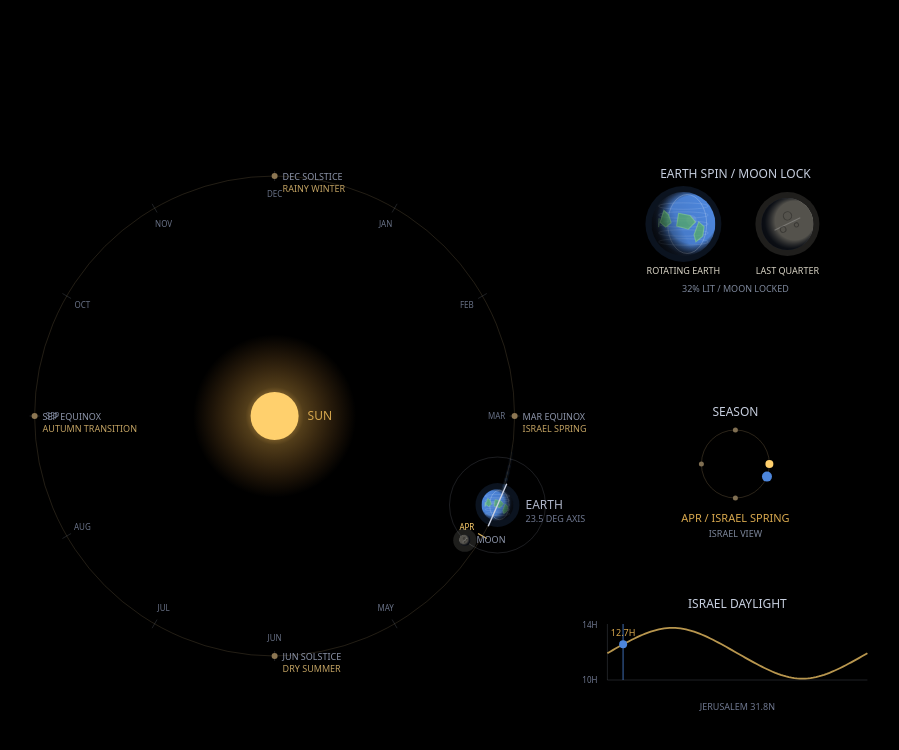
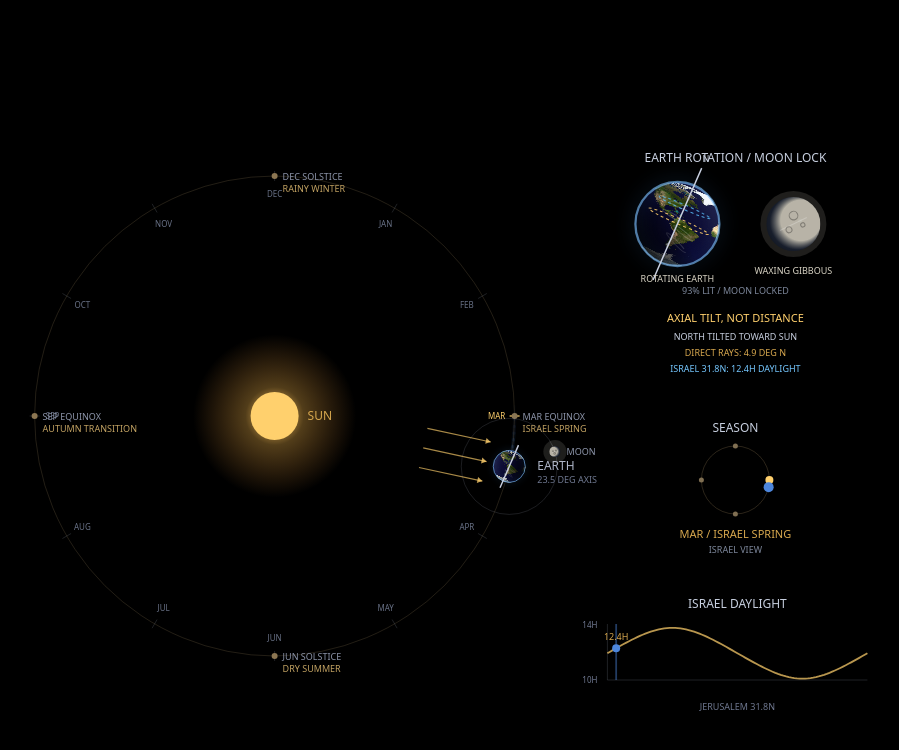
Before and after one commit to OrelMag/SolarSystemWallpaper, a plain HTML site: page EarthMoonSeasons/index.html in a window 1280 px wide. Shown: the whole page, without its empty margins (263-1162 px from the left). Drawn offline with Linux system fonts and the light colour scheme.

Commit message:
Make Earth seasons wallpaper more realistic

```diff
--- a/EarthMoonSeasons/LivelyInfo.json
+++ b/EarthMoonSeasons/LivelyInfo.json
@@ -3,9 +3,9 @@
   "Title": "Earth Moon Seasons",
   "Thumbnail": null,
   "Preview": null,
-  "Desc": "Stylized animated Sun-Earth-Moon wallpaper showing moon phases, rotating Earth, Israel seasons, and Jerusalem daylight hours.",
+  "Desc": "Animated Sun-Earth-Moon wallpaper with NASA Blue Marble imagery, moon phases, axial tilt, Israel seasons, and Jerusalem daylight hours.",
   "Author": "Codex",
-  "License": "MIT",
+  "License": "MIT code; NASA imagery used under NASA media guidelines",
   "Contact": null,
   "Type": 1,
   "FileName": "index.html",
--- a/EarthMoonSeasons/index.html
+++ b/EarthMoonSeasons/index.html
@@ -27,6 +27,8 @@
   const TAU = Math.PI * 2;
   const canvas = document.getElementById("space");
   const ctx = canvas.getContext("2d");
+  const earthTexture = new Image();
+  earthTexture.src = "earth-blue-marble.png";
   let w = 0, h = 0, dpr = 1, unit = 1;
 
   const seasons = [
@@ -43,7 +45,7 @@
   ];
   const israelLat = 31.8 * Math.PI / 180;
   const axisTilt = 23.5 * Math.PI / 180;
-  const yearSpeed = 0.45;
+  const yearDuration = 45 * 60 * 1000;
   const earthDaysPerYear = 365.25;
   const moonOrbitsPerYear = 13.37;
 
@@ -119,62 +121,61 @@
   }
 
   function drawEarthSurface(x, y, r, spin) {
-    const land = [
-      [[-2.75, -0.05], [-2.48, -0.28], [-2.18, -0.12], [-2.06, 0.22], [-2.34, 0.43], [-2.66, 0.28]],
-      [[-1.72, 0.55], [-1.25, 0.36], [-1.08, 0.05], [-1.36, -0.12], [-1.78, 0.06]],
-      [[-0.78, 0.42], [-0.28, 0.33], [-0.06, 0.08], [-0.36, -0.20], [-0.84, -0.08]],
-      [[0.10, 0.08], [0.42, -0.10], [0.50, -0.48], [0.18, -0.74], [-0.08, -0.42]],
-      [[0.82, 0.46], [1.28, 0.35], [1.50, 0.08], [1.20, -0.08], [0.76, 0.12]],
-      [[1.86, -0.24], [2.24, -0.34], [2.48, -0.14], [2.24, 0.08], [1.90, 0.00]]
-    ];
     ctx.save();
+    ctx.translate(x, y);
+    ctx.rotate(axisTilt);
     ctx.beginPath();
-    ctx.arc(x, y, r, 0, TAU);
+    ctx.arc(0, 0, r, 0, TAU);
     ctx.clip();
-    ctx.strokeStyle = "rgba(210,230,255,0.20)";
-    ctx.lineWidth = 0.8;
-    for (let i = -2; i <= 2; i++) {
-      ctx.beginPath();
-      ctx.ellipse(x, y + i * r * 0.28, r * 0.78, r * 0.10, 0, 0, TAU);
-      ctx.stroke();
+
+    if (earthTexture.complete && earthTexture.naturalWidth) {
+      const slices = Math.max(20, Math.ceil(r * 1.6));
+      for (let i = 0; i < slices; i++) {
+        const left = -1 + i * 2 / slices;
+        const right = -1 + (i + 1) * 2 / slices;
+        const longitude = Math.asin((left + right) / 2);
+        const sourceX = Math.min(earthTexture.naturalWidth - 1, Math.floor(norm(spin + longitude) / TAU * earthTexture.naturalWidth));
+        ctx.drawImage(earthTexture, sourceX, 0, 1, earthTexture.naturalHeight, left * r, -r, (right - left) * r + 1, r * 2);
+      }
+    } else {
+      const ocean = ctx.createRadialGradient(-r * 0.35, -r * 0.4, 1, 0, 0, r * 1.2);
+      ocean.addColorStop(0, "#3988c8");
+      ocean.addColorStop(1, "#071b32");
+      ctx.fillStyle = ocean;
+      ctx.fillRect(-r, -r, r * 2, r * 2);
+      ctx.strokeStyle = "rgba(210,230,255,0.16)";
+      for (let i = -2; i <= 2; i++) {
+        ctx.beginPath();
+        ctx.ellipse(0, i * r * 0.28, r * 0.78, r * 0.08, 0, 0, TAU);
+        ctx.stroke();
+      }
     }
 
-    ctx.strokeStyle = "rgba(255,255,255,0.28)";
-    ctx.beginPath();
-    ctx.ellipse(x + Math.sin(spin) * r * 0.22, y, Math.abs(Math.cos(spin)) * r * 0.72, r * 0.92, 0, 0, TAU);
-    ctx.stroke();
-
-    for (const shape of land) {
-      let started = false;
+    ctx.strokeStyle = "rgba(255,255,255,0.20)";
+    ctx.lineWidth = Math.max(0.7, r * 0.025);
+    ctx.lineCap = "round";
+    for (let i = 0; i < 4; i++) {
       ctx.beginPath();
-      for (const [lon0, lat] of shape) {
-        const lon = lon0 + spin;
-        const visible = Math.cos(lon) * Math.cos(lat);
-        if (visible < -0.08) {
-          started = false;
-          continue;
-        }
-        const px = x + Math.sin(lon) * Math.cos(lat) * r * 0.78;
-        const py = y - Math.sin(lat) * r * 0.82;
-        if (!started) {
-          ctx.moveTo(px, py);
-          started = true;
-        } else {
-          ctx.lineTo(px, py);
-        }
-      }
-      ctx.closePath();
-      ctx.fillStyle = "rgba(92, 184, 106, 0.72)";
-      ctx.fill();
-      ctx.strokeStyle = "rgba(154, 226, 152, 0.52)";
-      ctx.lineWidth = Math.max(0.8, r * 0.035);
+      ctx.ellipse(Math.sin(spin * 0.13 + i * 1.7) * r * 0.28, (i - 1.5) * r * 0.28, r * (0.22 + i * 0.035), r * 0.045, i * 0.13, 0.15, Math.PI * 1.75);
       ctx.stroke();
     }
     ctx.restore();
   }
 
-  function drawEarth(x, y, r, lightAngle, spin) {
-    litBody(x, y, r, lightAngle, "#4d86dc", "#061220");
+  function drawLatitude(x, y, r, latitude, color) {
+    ctx.save();
+    ctx.translate(x, y);
+    ctx.rotate(axisTilt);
+    ctx.beginPath();
+    ctx.ellipse(0, -Math.sin(latitude) * r * 0.82, Math.cos(latitude) * r * 0.78, Math.max(1, Math.cos(latitude) * r * 0.065), 0, 0, TAU);
+    ctx.strokeStyle = color;
+    ctx.lineWidth = Math.max(1, r * 0.025);
+    ctx.setLineDash([3, 3]);
+    ctx.stroke();
+    ctx.restore();
+  }
+
+  function drawEarth(x, y, r, lightAngle, spin, declination, showLatitudes = false) {
     drawEarthSurface(x, y, r, spin);
     ctx.save();
     ctx.beginPath();
@@ -184,12 +185,28 @@
       x + Math.cos(lightAngle) * r, y + Math.sin(lightAngle) * r,
       x - Math.cos(lightAngle) * r, y - Math.sin(lightAngle) * r
     );
-    shadow.addColorStop(0, "rgba(0,0,0,0)");
-    shadow.addColorStop(0.55, "rgba(0,0,0,0.08)");
-    shadow.addColorStop(1, "rgba(0,0,0,0.68)");
+    shadow.addColorStop(0, "rgba(255,255,255,0.08)");
+    shadow.addColorStop(0.48, "rgba(0,0,0,0.02)");
+    shadow.addColorStop(0.66, "rgba(0,0,0,0.42)");
+    shadow.addColorStop(1, "rgba(0,0,0,0.92)");
     ctx.fillStyle = shadow;
     ctx.fillRect(x - r, y - r, r * 2, r * 2);
     ctx.restore();
+
+    ctx.save();
+    ctx.shadowBlur = r * 0.42;
+    ctx.shadowColor = "rgba(81, 166, 255, 0.65)";
+    ctx.strokeStyle = "rgba(126, 194, 255, 0.62)";
+    ctx.lineWidth = Math.max(1, r * 0.055);
+    ctx.beginPath();
+    ctx.arc(x, y, r, 0, TAU);
+    ctx.stroke();
+    ctx.restore();
+
+    if (showLatitudes) {
+      drawLatitude(x, y, r, israelLat, "rgba(92, 194, 255, 0.80)");
+      drawLatitude(x, y, r, declination, "rgba(255, 208, 109, 0.88)");
+    }
   }
 
   function drawMoonSurface(x, y, r, faceAngle) {
@@ -231,11 +248,17 @@
     return months[Math.floor((norm(year) + TAU / 24) / (TAU / 12)) % 12][0];
   }
 
+  function solarDeclination(year) {
+    return axisTilt * Math.sin(year);
+  }
+
   function daylightHours(year) {
-    const declination = axisTilt * Math.sin(year);
+    const declination = solarDeclination(year);
     const hourAngle = Math.acos(Math.max(-1, Math.min(1, -Math.tan(israelLat) * Math.tan(declination))));
     return 24 * hourAngle / Math.PI;
   }
+
+  console.assert(solarDeclination(Math.PI / 2) > 0 && daylightHours(Math.PI / 2) > daylightHours(Math.PI * 1.5), "Season model check failed");
 
   function drawDaylightGraph(x, y, width, height, year) {
     const minDay = 9.8;
@@ -310,18 +333,60 @@
     label("SUN", x + r + 9, y + 4, "#d8a84e", 12);
   }
 
+  function drawSunlightRays(x, y, r, angle) {
+    const ux = Math.cos(angle);
+    const uy = Math.sin(angle);
+    const px = -uy;
+    const py = ux;
+    ctx.save();
+    ctx.strokeStyle = "rgba(255, 208, 109, 0.66)";
+    ctx.fillStyle = "rgba(255, 208, 109, 0.78)";
+    ctx.lineWidth = 1.2;
+    for (const offset of [-1.25, 0, 1.25]) {
+      const sx = x - ux * r * 5.5 + px * r * offset;
+      const sy = y - uy * r * 5.5 + py * r * offset;
+      const ex = x - ux * r * 1.45 + px * r * offset;
+      const ey = y - uy * r * 1.45 + py * r * offset;
+      ctx.beginPath();
+      ctx.moveTo(sx, sy);
+      ctx.lineTo(ex, ey);
+      ctx.stroke();
+      ctx.beginPath();
+      ctx.moveTo(ex, ey);
+      ctx.lineTo(ex - ux * 5 + px * 3, ey - uy * 5 + py * 3);
+      ctx.lineTo(ex - ux * 5 - px * 3, ey - uy * 5 - py * 3);
+      ctx.closePath();
+      ctx.fill();
+    }
+    ctx.restore();
+  }
+
+  function drawAxis(x, y, r, showNorth = false) {
+    const tilt = -Math.PI / 2 + axisTilt;
+    const nx = Math.cos(tilt);
+    const ny = Math.sin(tilt);
+    ctx.strokeStyle = "#cbd2e3";
+    ctx.lineWidth = 1.4;
+    ctx.beginPath();
+    ctx.moveTo(x - nx * r * 1.45, y - ny * r * 1.45);
+    ctx.lineTo(x + nx * r * 1.45, y + ny * r * 1.45);
+    ctx.stroke();
+    if (showNorth) label("N", x + nx * r * 1.7, y + ny * r * 1.7 + 3, "#cbd2e3", 9, "center");
+  }
+
   function render(now) {
-    const t = now * 0.00008;
     const cx = w * (w > 900 ? 0.42 : 0.5);
     const cy = h * 0.52;
-    const orbitR = unit * (w > 900 ? 0.30 : 0.32);
+    const orbitR = unit * (w > 900 ? 0.30 : w > 700 ? 0.32 : 0.24);
     const earthR = Math.max(12, unit * 0.020);
     const moonOrbit = Math.max(34, unit * 0.060);
     const moonR = Math.max(4, unit * 0.007);
     const sunR = Math.max(16, unit * 0.030);
-    const year = norm(t * yearSpeed + 0.2);
-    const moonA = norm(year + Math.PI + year * moonOrbitsPerYear);
-    const earthSpin = year * earthDaysPerYear;
+    const elapsedYear = now / yearDuration * TAU + 0.2;
+    const year = norm(elapsedYear);
+    const moonA = norm(Math.PI + elapsedYear * moonOrbitsPerYear);
+    const earthSpin = elapsedYear * earthDaysPerYear;
+    const declination = solarDeclination(year);
     const seasonNow = currentSeason(year);
     const monthNow = currentMonth(year);
 
@@ -370,30 +435,37 @@
 
     orbit(earthX, earthY, moonOrbit, "rgba(174, 181, 200, 0.16)");
     trail(earthX, earthY, moonOrbit, moonA, "#d8d3c4", 1);
-    drawEarth(earthX, earthY, earthR, sunAngleFromEarth, earthSpin);
-    ctx.strokeStyle = "#cbd2e3";
-    ctx.lineWidth = 1.4;
-    ctx.beginPath();
-    const tilt = -Math.PI / 2 + axisTilt;
-    ctx.moveTo(earthX - Math.cos(tilt) * earthR * 1.45, earthY - Math.sin(tilt) * earthR * 1.45);
-    ctx.lineTo(earthX + Math.cos(tilt) * earthR * 1.45, earthY + Math.sin(tilt) * earthR * 1.45);
-    ctx.stroke();
-    label("EARTH", earthX + earthR + 12, earthY + 4, "#aeb5c8", 12);
-    label("23.5 DEG AXIS", earthX + earthR + 12, earthY + 17, "#6f7890", 9);
+    drawSunlightRays(earthX, earthY, earthR, sunAngleFromEarth + Math.PI);
+    drawEarth(earthX, earthY, earthR, sunAngleFromEarth, earthSpin, declination);
+    drawAxis(earthX, earthY, earthR);
+    if (w > 700) {
+      label("EARTH", earthX + earthR + 12, earthY + 4, "#aeb5c8", 12);
+      label("23.5 DEG AXIS", earthX + earthR + 12, earthY + 17, "#6f7890", 9);
+    }
 
     drawMoon(moonX, moonY, moonR, phase, moonLight, Math.atan2(earthY - moonY, earthX - moonX));
-    label("MOON", moonX + moonR + 6, moonY + 3, "#8d95aa", 9);
+    if (w > 700) label("MOON", moonX + moonR + 6, moonY + 3, "#8d95aa", 9);
 
-    if (w > 760 && h > 430) {
+    if (w > 760 && h > 560) {
       const ix = w * 0.78;
       const py = h * 0.28;
-      const sy = h * 0.58;
-      label("EARTH SPIN / MOON LOCK", ix, py - 46, "#c7cfdf", 12, "center");
-      drawEarth(ix - 52, py, 32, -0.45, earthSpin);
-      drawMoon(ix + 52, py, 26, phase, -0.45, -0.45);
-      label("ROTATING EARTH", ix - 52, py + 50, "#d8d3c4", 9, "center");
-      label(moonPhaseName(phase), ix + 52, py + 50, "#d8d3c4", 9, "center");
-      label(`${Math.round(((1 - Math.cos(phase)) / 2) * 100)}% LIT / MOON LOCKED`, ix, py + 68, "#7d879b", 9, "center");
+      const sy = Math.max(py + 180, h * 0.60);
+      const daylight = daylightHours(year);
+      const northStatus = declination > 0.012 ? "NORTH TILTED TOWARD SUN" : declination < -0.012 ? "NORTH TILTED AWAY FROM SUN" : "HEMISPHERES RECEIVE EQUAL LIGHT";
+      const directLatitude = Math.abs(declination) < 0.008 ? "EQUATOR" : `${Math.abs(declination * 180 / Math.PI).toFixed(1)} DEG ${declination > 0 ? "N" : "S"}`;
+
+      label("EARTH ROTATION / MOON LOCK", ix, py - 62, "#c7cfdf", 12, "center");
+      drawEarth(ix - 58, py, 42, -0.45, earthSpin, declination, true);
+      drawAxis(ix - 58, py, 42, true);
+      drawMoon(ix + 58, py, 27, phase, -0.45, -0.45);
+      label("ROTATING EARTH", ix - 58, py + 58, "#d8d3c4", 9, "center");
+      label(moonPhaseName(phase), ix + 58, py + 50, "#d8d3c4", 9, "center");
+      label(`${Math.round(((1 - Math.cos(phase)) / 2) * 100)}% LIT / MOON LOCKED`, ix, py + 70, "#7d879b", 9, "center");
+
+      label("AXIAL TILT, NOT DISTANCE", ix, py + 98, "#ffd06d", 11, "center");
+      label(northStatus, ix, py + 116, "#c7cfdf", 9, "center");
+      label(`DIRECT RAYS: ${directLatitude}`, ix, py + 132, "#d8a84e", 9, "center");
+      label(`ISRAEL 31.8N: ${daylight.toFixed(1)}H DAYLIGHT`, ix, py + 148, "#75c7ff", 9, "center");
 
       label("SEASON", ix, sy - 48, "#c7cfdf", 12, "center");
       orbit(ix, sy, 34, "rgba(195, 166, 115, 0.22)");
@@ -409,6 +481,11 @@
       if (h > 620) {
         drawDaylightGraph(w * 0.68, h * 0.78, Math.min(260, w * 0.23), 56, year);
       }
+    } else if (h > 560) {
+      const directLatitude = Math.abs(declination) < 0.008 ? "EQUATOR" : `${Math.abs(declination * 180 / Math.PI).toFixed(1)} DEG ${declination > 0 ? "N" : "S"}`;
+      label("AXIAL TILT, NOT DISTANCE", w / 2, h - 62, "#ffd06d", 10, "center");
+      label(`${monthNow} / ${seasonNow} / DIRECT RAYS: ${directLatitude}`, w / 2, h - 44, "#c7cfdf", 8, "center");
+      label(`JERUSALEM 31.8N: ${daylightHours(year).toFixed(1)}H DAYLIGHT`, w / 2, h - 28, "#75c7ff", 8, "center");
     }
 
     requestAnimationFrame(render);
```
Also changed, not shown: EarthMoonSeasons/earth-blue-marble.png (added), 2 other files.
